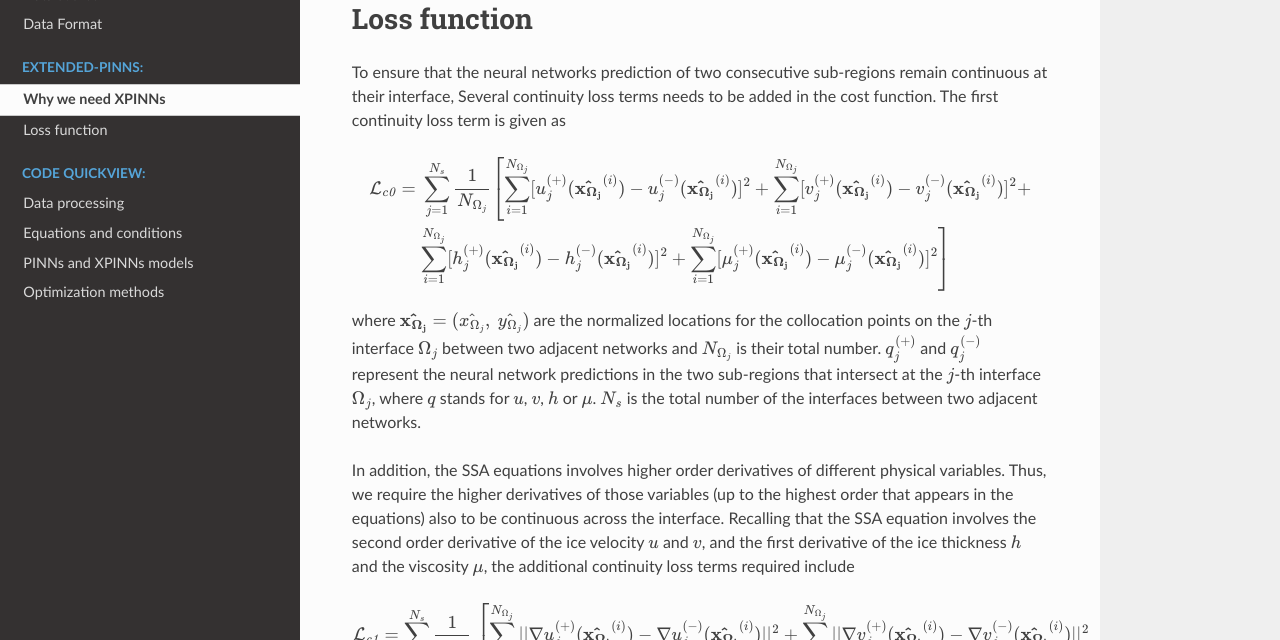
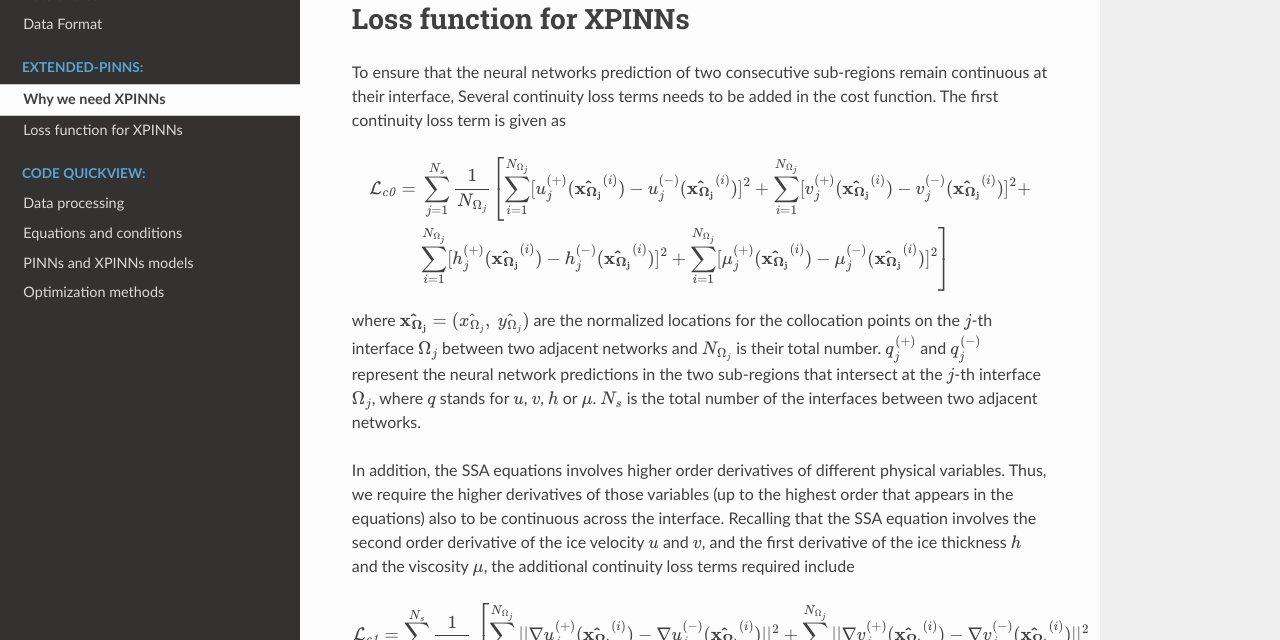
Before and after one commit to YaoGroup/DIFFICE_jax, a Sphinx documentation site: the page built from docs/source/XPINNs.md, in a window 1280 px wide and 900 px high, scrolled down 826 px, cut to the strip 260-900 px from the top of the window. Built offline with Sphinx 7.4.7 and the Read the Docs theme 3.1.0, drawn with Linux system fonts in a browser that asks for light colours.

Commit message:
Update XPINNs.md

```diff
--- a/docs/source/XPINNs.md
+++ b/docs/source/XPINNs.md
@@ -19,7 +19,7 @@ inferred quantities from PINNs.
     <img src="../figure/xpinns.png" alt="results" width="90%">
 </p>
 
-# Loss function
+# Loss function for XPINNs
 
 To ensure that the neural networks prediction of two consecutive sub-regions remain continuous at their interface,
 Several continuity loss terms needs to be added in the cost function. The first continuity loss term is given as
```
